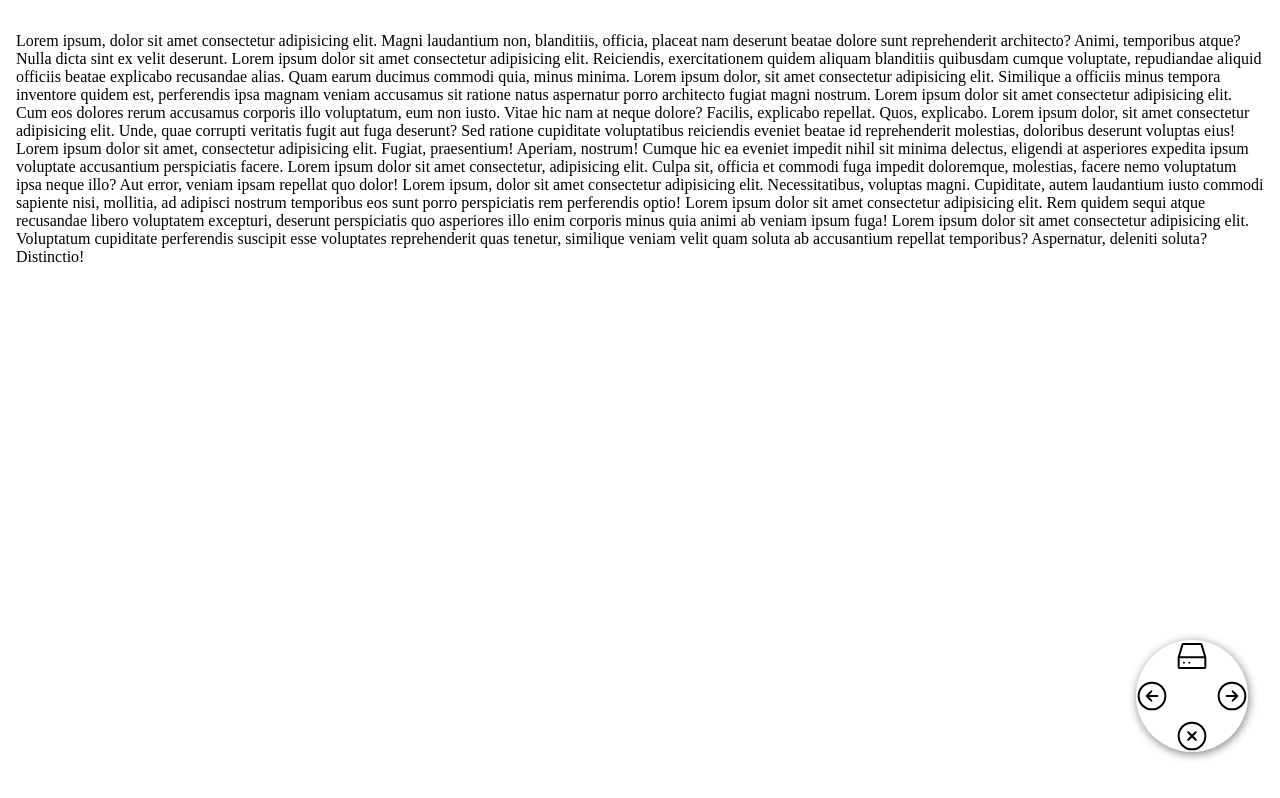
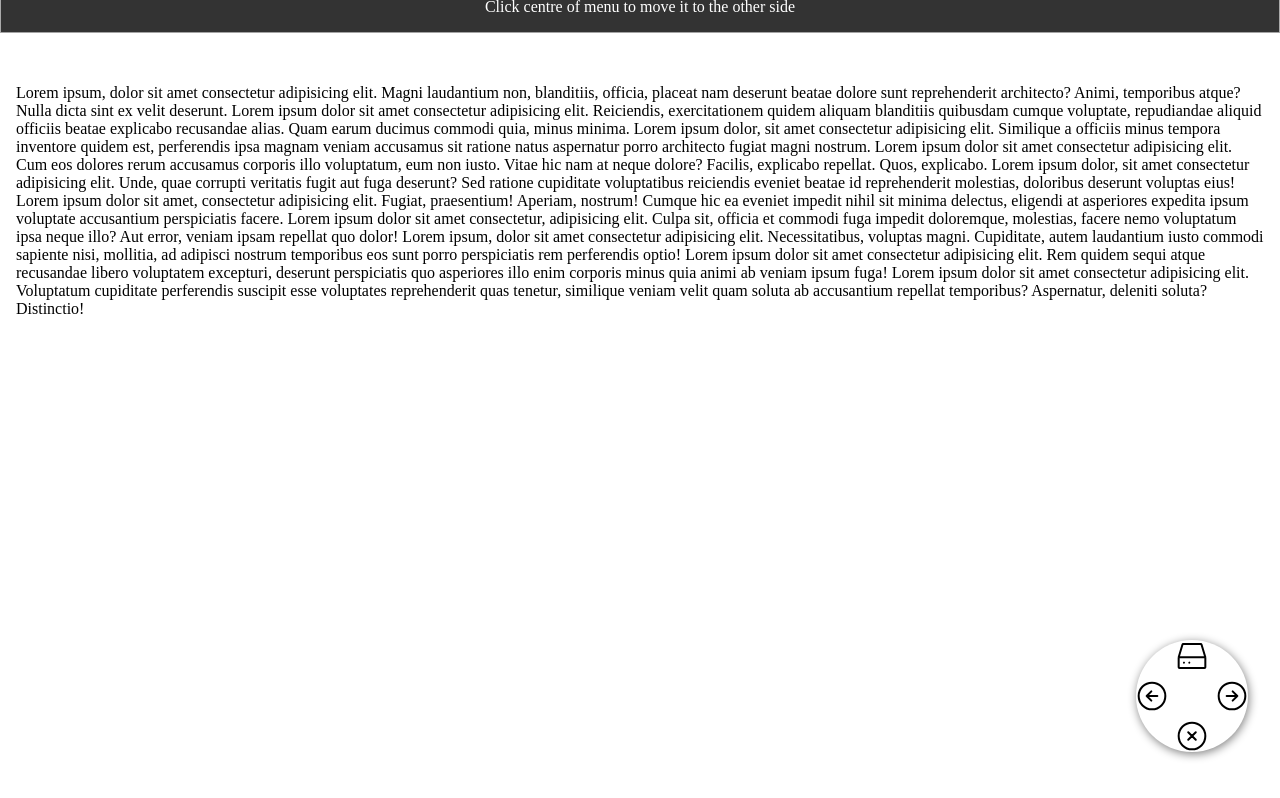
Before and after one commit to gus-santos/thumb-nav, a React (Create React App) app in the folder client/: page / in a window 1280 px wide. Built offline with nearby package versions, Linux system fonts and the light colour scheme.

Commit message:
Add instructions to move nav

```diff
--- a/client/src/App.js
+++ b/client/src/App.js
@@ -1,12 +1,14 @@
 import React from 'react';
 import './Styles/Main.css';
 
+import NavBanner from './Components/NavBanner/NavBanner';
 import Content from './Components/Content/Content';
 import Nav from './Components/Nav/Nav';
 
 function App() {
   return (
     <>
+      <NavBanner />
       <Content />
       <Nav />
     </>
--- /dev/null
+++ b/client/src/Components/NavBanner/NavBanner.css
@@ -0,0 +1,30 @@
+@-webkit-keyframes slide {
+  from {
+    -webkit-transform: translateY(0);
+            transform: translateY(0);
+  }
+  to {
+    -webkit-transform: translateY(-100%);
+            transform: translateY(-100%);
+  }
+}
+@keyframes slide {
+  from {
+    -webkit-transform: translateY(0);
+            transform: translateY(0);
+  }
+  to {
+    -webkit-transform: translateY(-100%);
+            transform: translateY(-100%);
+  }
+}
+.navbanner {
+  padding: 1rem;
+  color: #fff;
+  background-color: #333;
+  border: 1px ridge #aaa;
+  text-align: center;
+  -webkit-animation: slide 2s 5s ease-out forwards;
+          animation: slide 2s 5s ease-out forwards;
+}
+/*# sourceMappingURL=NavBanner.css.map */
--- /dev/null
+++ b/client/src/Components/NavBanner/NavBanner.jsx
@@ -0,0 +1,10 @@
+import './NavBanner.css';
+
+function NavBanner() {
+
+    return (
+        <p className="navbanner">Click centre of menu to move it to the other side</p>
+    )
+}
+
+export default NavBanner;
--- /dev/null
+++ b/client/src/Components/NavBanner/NavBanner.min.css
@@ -0,0 +1,2 @@
+@-webkit-keyframes slide{from{-webkit-transform:translateY(0);transform:translateY(0)}to{-webkit-transform:translateY(-100%);transform:translateY(-100%)}}@keyframes slide{from{-webkit-transform:translateY(0);transform:translateY(0)}to{-webkit-transform:translateY(-100%);transform:translateY(-100%)}}.navbanner{padding:1rem;color:#fff;background-color:#333;border:1px ridge #aaa;text-align:center;-webkit-animation:slide 2s 5s ease-out forwards;animation:slide 2s 5s ease-out forwards}
+/*# sourceMappingURL=NavBanner.min.css.map */
--- /dev/null
+++ b/client/src/Components/NavBanner/NavBanner.scss
@@ -0,0 +1,18 @@
+//
+@keyframes slide {
+    from {
+        transform: translateY(0);
+        }
+        to {
+        transform: translateY(-100%);
+    }
+}
+
+.navbanner {
+    padding: 1rem;
+    color: #fff;
+    background-color: #333;
+    border: 1px ridge #aaa;
+    text-align: center;
+    animation: slide 2s 5s ease-out forwards;
+}
```
Also changed, not shown: 2 other files (tests, documents, lock files or other folders).
